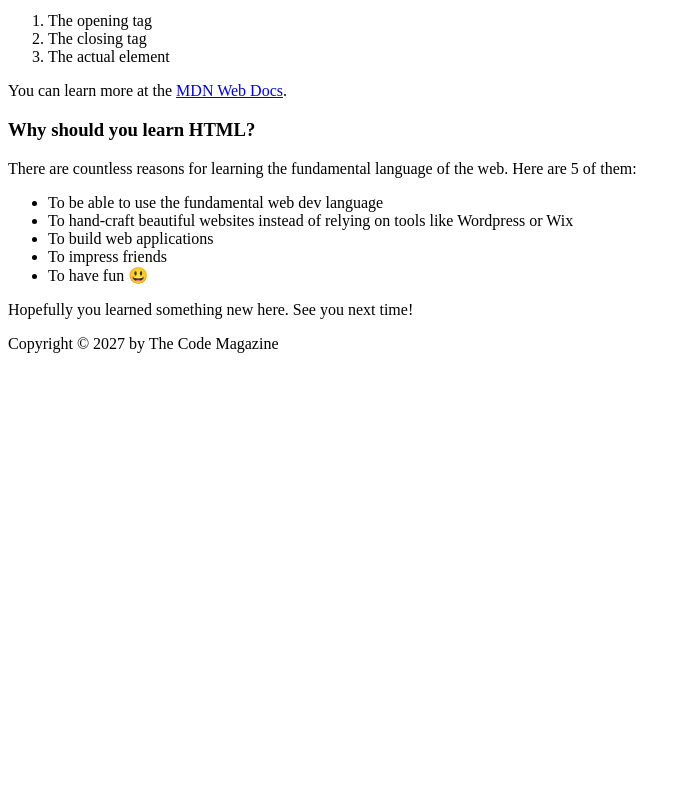
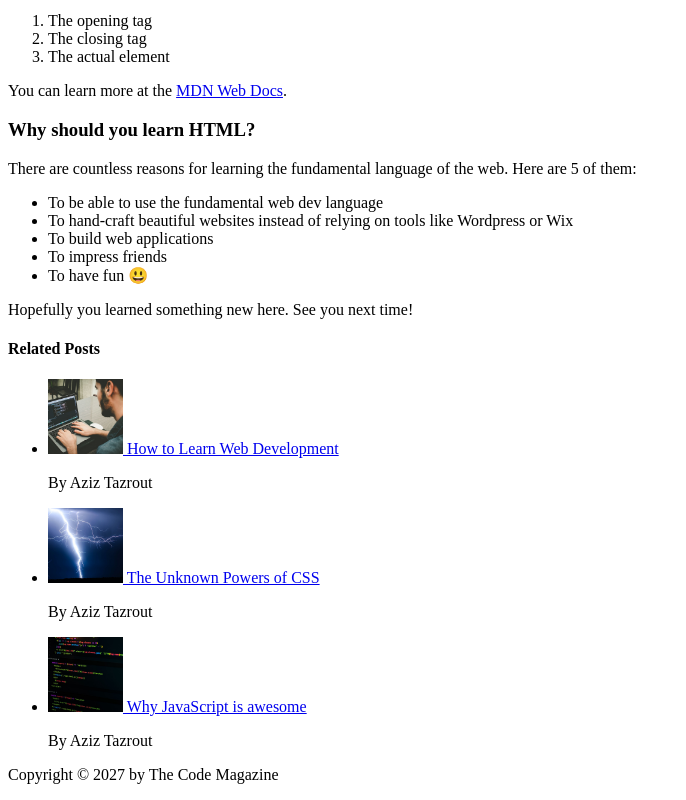
Before and after one commit to azedta/html-css-bootcamp, a plain HTML site: page code-magazine/index.html in a window 1280 px wide. Shown: the part 691-1491 px from the top of the page, without its empty margins (0-686 px from the left). Before the commit the page ends 1060 px from the top, so only its background shows below. Drawn offline with Linux system fonts and the light colour scheme.

Commit message:
Add Related Posts secion

```diff
--- a/code-magazine/index.html
+++ b/code-magazine/index.html
@@ -80,6 +80,38 @@
       </ul>
       <p>Hopefully you learned something new here. See you next time!</p>
     </article>
+    <aside>
+      <h4>Related Posts</h4>
+      <ul>
+        <li>
+          <img
+            src="./resources/related-1.jpg"
+            alt="A picture of a man coding"
+            width="75"
+            height="75"
+          /><a href="#"> How to Learn Web Development</a>
+          <p>By Aziz Tazrout</p>
+        </li>
+        <li>
+          <img
+            src="./resources/related-2.jpg"
+            alt="A picture of a storm"
+            width="75"
+            height="75"
+          /><a href="#"> The Unknown Powers of CSS</a>
+          <p>By Aziz Tazrout</p>
+        </li>
+        <li>
+          <img
+            src="./resources/related-3.jpg"
+            alt="A picture of code"
+            width="75"
+            height="75"
+          /><a href="#"> Why JavaScript is awesome</a>
+          <p>By Aziz Tazrout</p>
+        </li>
+      </ul>
+    </aside>
     <footer>
       <p>Copyright &copy; 2027 by The Code Magazine</p>
     </footer>
```
Also changed, not shown: code-magazine/resources/challenges.jpg (added), code-magazine/resources/related-1.jpg (added), code-magazine/resources/related-2.jpg (added), code-magazine/resources/related-3.jpg (added).
